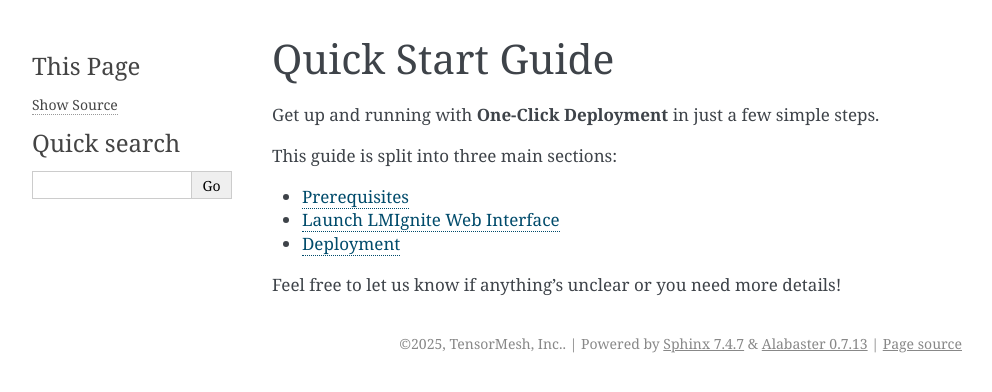
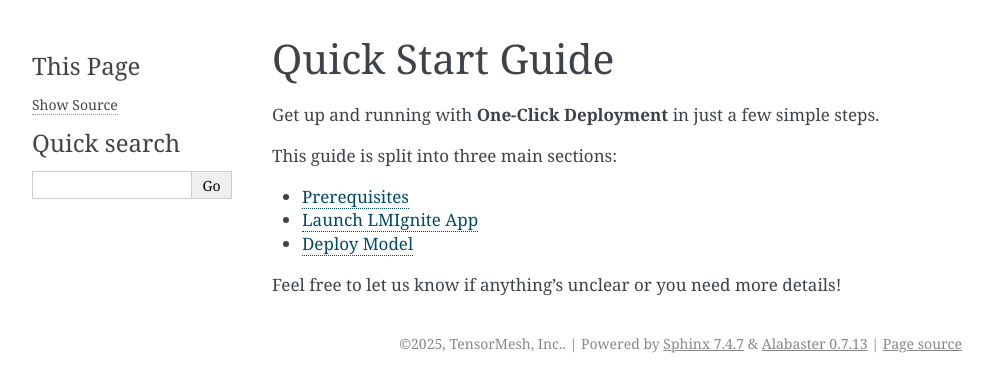
Before and after one commit to LMCache/LMIgnite, a Sphinx documentation site: the page built from docs/source/quickstart/index.rst, in a window 1280 px wide. Shown: the top 392 px of the page, without its empty margins (148-1140 px from the left). Built offline with Sphinx 7.4.7, drawn with Linux system fonts in a browser that asks for light colours.

Commit message:
update docs (#11)

```diff
--- a/docs/source/quickstart/index.rst
+++ b/docs/source/quickstart/index.rst
@@ -6,8 +6,8 @@ Get up and running with **One-Click Deployment** in just a few simple steps.
 This guide is split into three main sections:
 
 - :doc:`prerequisites`
-- :doc:`launch-web-interface`
-- :doc:`deployment`
+- :doc:`launch-lmignite-app`
+- :doc:`deploy-model`
 
 Feel free to let us know if anything's unclear or you need more details!
 
@@ -16,5 +16,5 @@ Feel free to let us know if anything's unclear or you need more details!
    :hidden:
 
    prerequisites
-   launch-web-interface
-   deployment
+   launch-lmignite-app
+   deploy-model
--- a/docs/source/quickstart/launch-web-interface.rst
+++ b/docs/source/quickstart/launch-lmignite-app.rst
@@ -1,5 +1,5 @@
-Launch LMIgnite Web Interface
-=============================
+Launch LMIgnite App
+===================
 
 📹 See demo video
 
@@ -27,7 +27,7 @@ Launch LMIgnite Web Interface
 
    cd one-click-deployment
 
-2. Launch LMIgnite Web Interface
+2. Launch LMIgnite App
 --------------------------------
 
 Set your Lambda Labs API key and start the app in your shell:
```
Also changed, not shown: docs/source/quickstart/deploy-model.rst (renamed from docs/source/quickstart/deployment.rst, +11 -5 lines).
